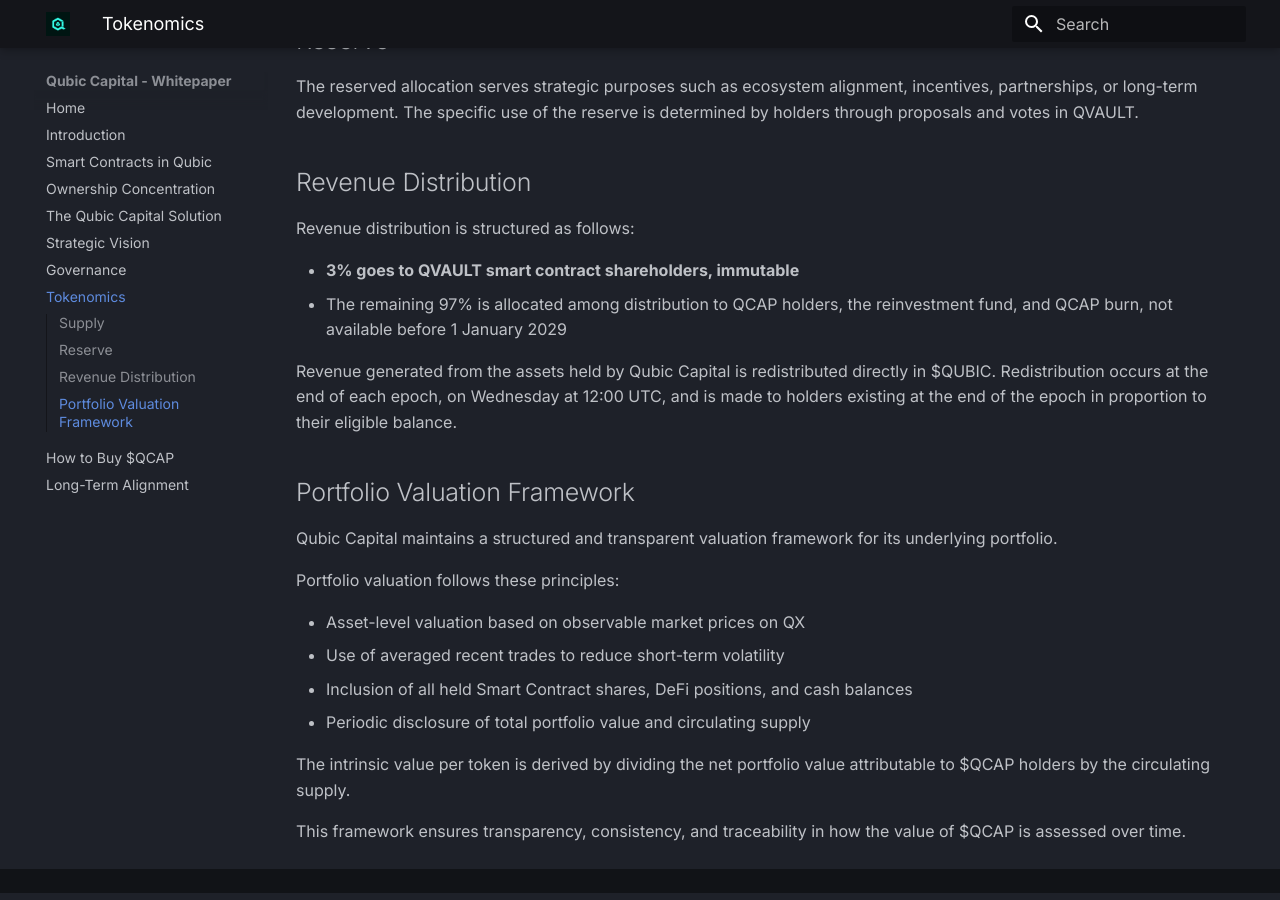
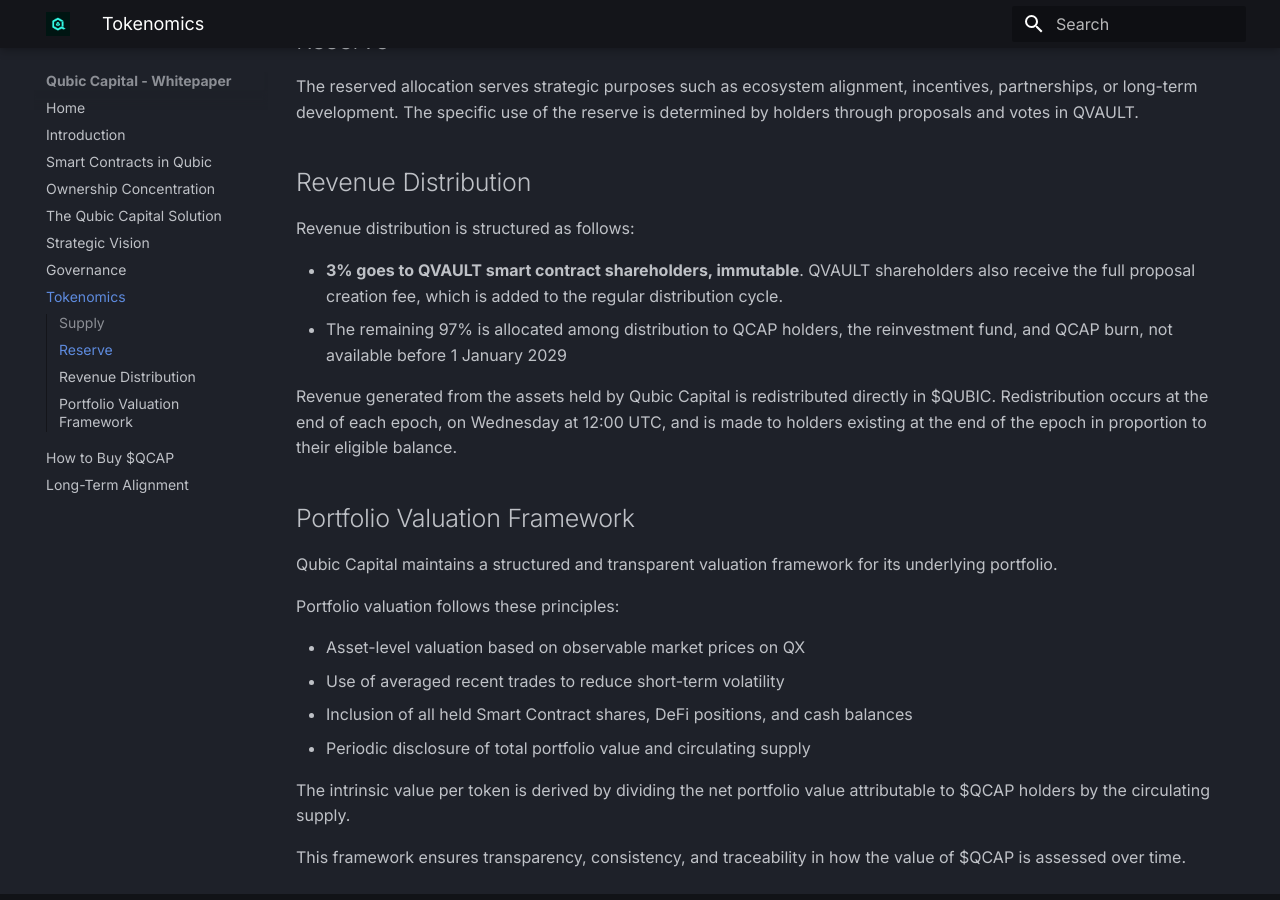
Before and after one commit to HermanToothrot10/qubic-capital-whitepaper, an MkDocs documentation site: the page built from docs/07-tokenomics.md, in a window 1280 px wide and 900 px high, scrolled down 593 px. Built offline with MkDocs 1.6.1 and Material for MkDocs 9.7.7, drawn with Linux system fonts in a browser that asks for light colours.

Commit message:
Update 07-tokenomics.md

```diff
--- a/docs/07-tokenomics.md
+++ b/docs/07-tokenomics.md
@@ -20,7 +20,7 @@
 
 Revenue distribution is structured as follows:
 
-- **3% goes to QVAULT smart contract shareholders, immutable**
+- **3% goes to QVAULT smart contract shareholders, immutable**. QVAULT shareholders also receive the full proposal creation fee, which is added to the regular distribution cycle.
 - The remaining 97% is allocated among distribution to QCAP holders, the reinvestment fund, and QCAP burn, not available before 1 January 2029
 
 Revenue generated from the assets held by Qubic Capital is redistributed directly in $QUBIC. Redistribution occurs at the end of each epoch, on Wednesday at 12:00 UTC, and is made to holders existing at the end of the epoch in proportion to their eligible balance.
```
